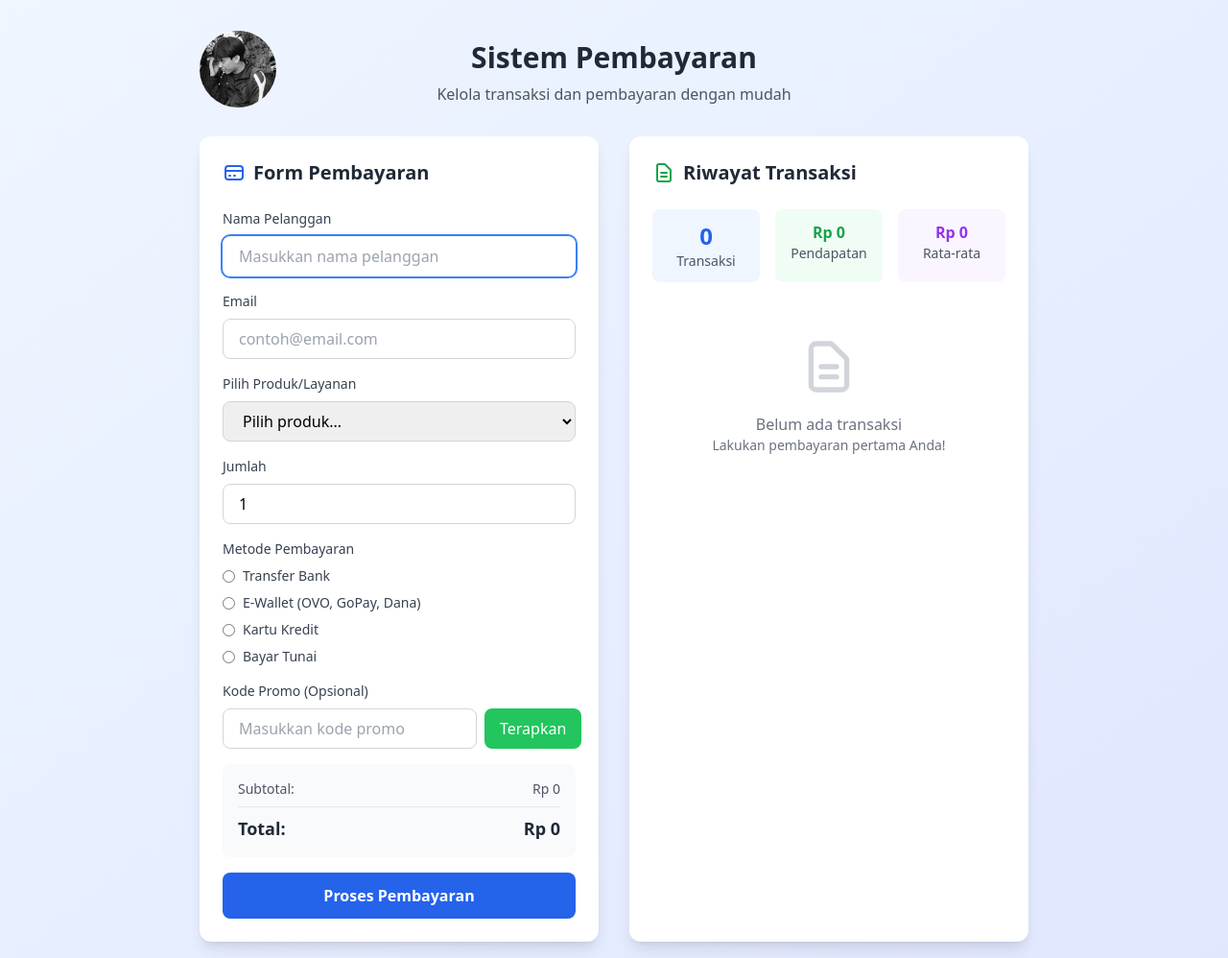
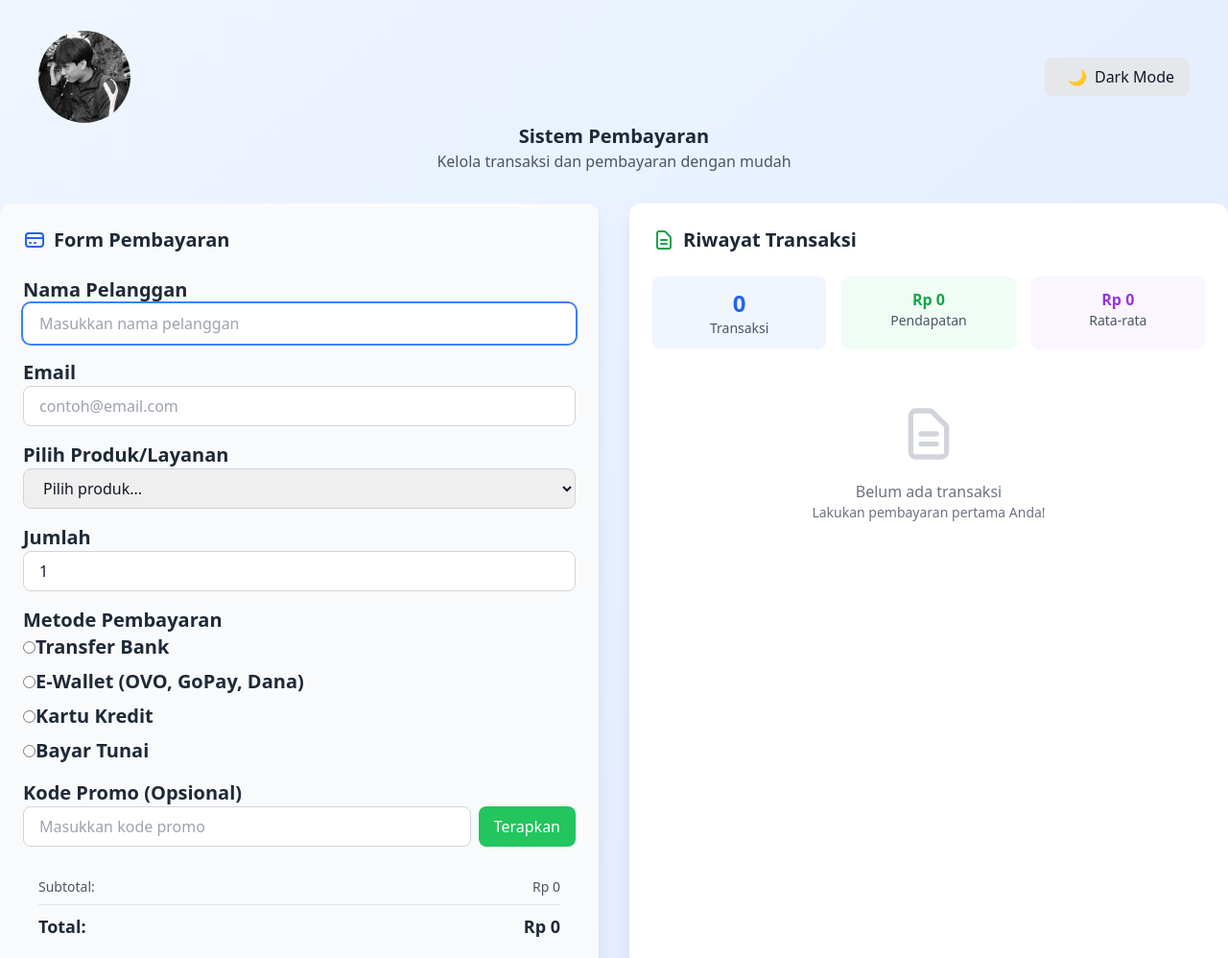
Before and after one commit to ekhsa/uas-web-spa-1124160176, a plain HTML site: page index.html in a window 1280 px wide. Shown: the top 998 px of the page at 96% size. Drawn offline with nearby package versions, Linux system fonts and the light colour scheme.

Commit message:
Menambahkan Toggle Dark Mode

```diff
--- a/index.html
+++ b/index.html
@@ -7,27 +7,37 @@
     <link rel="shortcut icon" href="assets/logo1.png" type="x-icon" />
     <script src="https://cdn.tailwindcss.com"></script>
   </head>
-  <body class="bg-gradient-to-br from-blue-50 to-indigo-100 min-h-screen py-8">
-    <div class="container mx-auto max-w-4xl px-4">
-      <!-- Header -->
-
+  <body
+    class="bg-gradient-to-br from-blue-50 to-indigo-100 dark:from-gray-800 dark:to-gray-900 min-h-screen py-8 text-gray-900 dark:text-gray-100"
+  >
+    <header
+      class="flex items-center justify-between px-10 bg-transparent dark:bg-transparent"
+    >
       <!-- Gambar kiri -->
-      <div style="position: relative; width: 20%; height: 10px">
+      <div class="flex-shrink-0">
         <img
           src="assets/ekhsa.jpg"
           alt="Foto Kiri"
-          style="
-            border-radius: 500px;
-            width: 80px;
-            position: absolute;
-            top: 0;
-            left: 0;
-          "
+          class="w-16 h-16 md:w-20 md:h-20 lg:w-24 lg:h-24 rounded-full object-cover"
         />
       </div>
 
+      <!-- Tombol Toggle Kanan -->
+      <div class="flex-shrink-0">
+        <button
+          id="darkModeToggle"
+          class="px-4 py-2 bg-gray-200 dark:bg-gray-700 rounded-lg flex items-center space-x-2"
+        >
+          <span class="icon-sun hidden dark:inline">☀️</span>
+          <span class="icon-moon dark:hidden">🌙</span>
+          <span class="label dark:hidden">Dark Mode</span>
+          <span class="label hidden dark:inline">Light Mode</span>
+        </button>
+      </div>
+    </header>
+
       <div class="text-center mb-8">
-        <h1 class="text-3xl font-bold text-gray-800 mb-2">Sistem Pembayaran</h1>
+        <h1 class="text-xl font-semibold text-gray-800 dark:text-white transition-colors duration-300">Sistem Pembayaran</h1>
         <p class="text-gray-600">
           Kelola transaksi dan pembayaran dengan mudah
         </p>
@@ -35,7 +45,7 @@
 
       <div class="grid lg:grid-cols-2 gap-8">
         <!-- Form Pembayaran -->
-        <div class="bg-white rounded-xl shadow-lg p-6">
+        <div class="bg-gray-50 dark:bg-gray-800 rounded-xl shadow-lg p-6 transition-colors duration-300">
           <div class="flex items-center mb-6">
             <svg
               class="w-6 h-6 text-blue-600 mr-2"
@@ -50,7 +60,7 @@
                 d="M3 10h18M7 15h1m4 0h1m-7 4h12a3 3 0 003-3V8a3 3 0 00-3-3H6a3 3 0 00-3 3v8a3 3 0 003 3z"
               ></path>
             </svg>
-            <h2 class="text-xl font-semibold text-gray-800">Form Pembayaran</h2>
+            <h2 class="text-xl font-semibold text-gray-800 dark:text-white transition-colors duration-300">Form Pembayaran</h2>
           </div>
 
           <form id="paymentForm" class="space-y-4">
@@ -58,7 +68,7 @@
             <div>
               <label
                 for="customerName"
-                class="block text-sm font-medium text-gray-700 mb-2"
+                class="text-xl font-semibold text-gray-800 dark:text-white transition-colors duration-300"
               >
                 Nama Pelanggan
               </label>
@@ -76,7 +86,7 @@
             <div>
               <label
                 for="customerEmail"
-                class="block text-sm font-medium text-gray-700 mb-2"
+                class="text-xl font-semibold text-gray-800 dark:text-white transition-colors duration-300"
               >
                 Email
               </label>
@@ -94,7 +104,7 @@
             <div>
               <label
                 for="productSelect"
-                class="block text-sm font-medium text-gray-700 mb-2"
+                class="text-xl font-semibold text-gray-800 dark:text-white transition-colors duration-300"
               >
                 Pilih Produk/Layanan
               </label>
@@ -124,7 +134,7 @@
             <div>
               <label
                 for="quantity"
-                class="block text-sm font-medium text-gray-700 mb-2"
+                class="text-xl font-semibold text-gray-800 dark:text-white transition-colors duration-300"
               >
                 Jumlah
               </label>
@@ -141,7 +151,7 @@
 
             <!-- Metode Pembayaran -->
             <div>
-              <label class="block text-sm font-medium text-gray-700 mb-2">
+              <label class="text-xl font-semibold text-gray-800 dark:text-white transition-colors duration-300">
                 Metode Pembayaran
               </label>
               <div class="space-y-2">
@@ -152,7 +162,7 @@
                     value="transfer"
                     class="text-blue-600 focus:ring-blue-500"
                   />
-                  <span class="ml-2 text-sm text-gray-700">Transfer Bank</span>
+                  <span class="text-xl font-semibold text-gray-800 dark:text-white transition-colors duration-300">Transfer Bank</span>
                 </label>
                 <label class="flex items-center">
                   <input
@@ -161,7 +171,7 @@
                     value="ewallet"
                     class="text-blue-600 focus:ring-blue-500"
                   />
-                  <span class="ml-2 text-sm text-gray-700"
+                  <span class="text-xl font-semibold text-gray-800 dark:text-white transition-colors duration-300"
                     >E-Wallet (OVO, GoPay, Dana)</span
                   >
                 </label>
@@ -172,7 +182,7 @@
                     value="credit"
                     class="text-blue-600 focus:ring-blue-500"
                   />
-                  <span class="ml-2 text-sm text-gray-700">Kartu Kredit</span>
+                  <span class="text-xl font-semibold text-gray-800 dark:text-white transition-colors duration-300">Kartu Kredit</span>
                 </label>
                 <label class="flex items-center">
                   <input
@@ -181,7 +191,7 @@
                     value="cash"
                     class="text-blue-600 focus:ring-blue-500"
                   />
-                  <span class="ml-2 text-sm text-gray-700">Bayar Tunai</span>
+                  <span class="text-xl font-semibold text-gray-800 dark:text-white transition-colors duration-300">Bayar Tunai</span>
                 </label>
               </div>
             </div>
@@ -189,7 +199,7 @@
             <div>
               <label
                 for="promoCode"
-                class="block text-sm font-medium text-gray-700 mb-2"
+                class="text-xl font-semibold text-gray-800 dark:text-white transition-colors duration-300"
               >
                 Kode Promo (Opsional)
               </label>
@@ -246,7 +256,7 @@
         </div>
 
         <!-- Riwayat Transaksi -->
-        <div class="bg-white rounded-xl shadow-lg p-6">
+        <div class="bg-white dark:bg-gray-800 rounded-xl shadow-lg p-6 transition-colors duration-300">
           <div class="flex items-center justify-between mb-6">
             <div class="flex items-center">
               <svg
--- a/script.js
+++ b/script.js
@@ -1,3 +1,14 @@
+tailwind.config = {
+  darkMode: "class",
+};
+
+const toggleBtn = document.getElementById("darkModeToggle");
+const htmlElement = document.documentElement;
+
+toggleBtn.addEventListener("click", () => {
+  htmlElement.classList.toggle("dark");
+});
+
 // ===== DATA & VARIABEL GLOBAL =====
 let transactions = [];
 let transactionIdCounter = 1;
```
